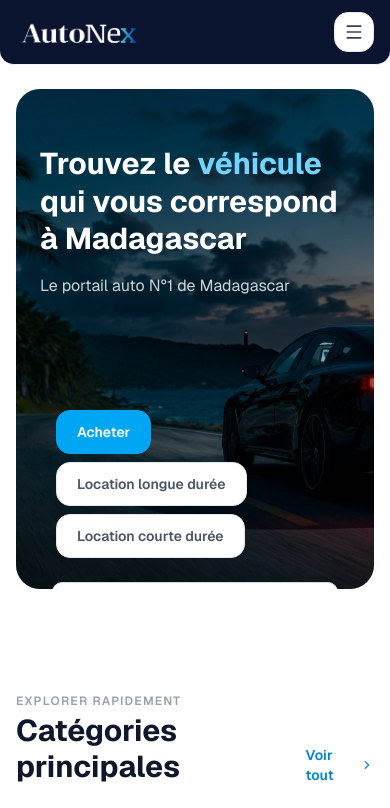
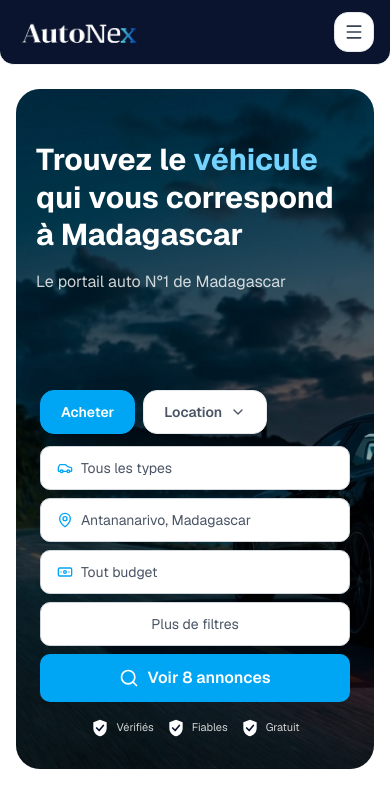
Before and after one commit to HariJess/autonex-model-website, a Next.js app: page / in a window 390 px wide. Shown: the top 808 px of the page. Built offline with nearby package versions, Linux system fonts and the light colour scheme.

Commit message:
update: heroSearch responsive

```diff
--- a/components/home/HeroSearch.tsx
+++ b/components/home/HeroSearch.tsx
@@ -1,36 +1,112 @@
 'use client'
 
+import { useState, useRef, useEffect } from "react"
 import { Search, MapPin, ChevronDown, Car, Banknote } from "lucide-react"
 
+const LOCATION_TABS = [
+  { label: "Location longue durée", value: "long" },
+  { label: "Location courte durée", value: "short" },
+]
+
 export function HeroSearch() {
+  const [activeTab, setActiveTab] = useState<"buy" | "long" | "short">("buy")
+  const [locationOpen, setLocationOpen] = useState(false)
+  const dropdownRef = useRef<HTMLDivElement>(null)
+
+  // Close dropdown on outside click
+  useEffect(() => {
+    function handleClick(e: MouseEvent) {
+      if (dropdownRef.current && !dropdownRef.current.contains(e.target as Node)) {
+        setLocationOpen(false)
+      }
+    }
+    document.addEventListener("mousedown", handleClick)
+    return () => document.removeEventListener("mousedown", handleClick)
+  }, [])
+
+  const activeLocationLabel =
+    activeTab === "long" ? "Location longue durée" : "Location courte durée"
+
   return (
-    // Supprimé mt-24 — le positionnement est géré par le parent
-    <div className="mt-28 z-10 relative w-full ">
-      {/* Transaction Tabs */}
-      <div className="flex justify-start gap-2 mb-3 flex-wrap mx-4">
+    <div className="mt-24 md:mt-28 z-10 relative w-full">
+
+      {/* ── Transaction Tabs ── */}
+      <div className="flex items-center gap-2 mb-3 flex-wrap mx-1">
+
+        {/* "Acheter" — always visible */}
         <button
           type="button"
-          className="px-5 py-2.5 rounded-xl font-semibold text-sm transition-all min-h-11 border bg-sky-500 text-white border-sky-500 shadow-lg"
+          onClick={() => setActiveTab("buy")}
+          className={`px-5 py-2.5 rounded-xl font-semibold text-sm transition-all min-h-11 border ${
+            activeTab === "buy"
+              ? "bg-sky-500 text-white border-sky-500 shadow-lg"
+              : "bg-white text-gray-600 border-gray-200 hover:bg-gray-50"
+          }`}
         >
           Acheter
         </button>
+
+        {/* Desktop: two separate buttons */}
+        {LOCATION_TABS.map((tab) => (
+          <button
+            key={tab.value}
+            type="button"
+            onClick={() => setActiveTab(tab.value as "long" | "short")}
+            className={`hidden lg:block px-5 py-2.5 rounded-xl font-semibold text-sm transition-all min-h-11 border ${
+              activeTab === tab.value
+                ? "bg-sky-500 text-white border-sky-500 shadow-lg"
+                : "bg-white text-gray-600 border-gray-200 hover:bg-gray-50"
+            }`}
+          >
+            {tab.label}
+          </button>
+        ))}
+
+        {/* Mobile + Tablet: single dropdown button */}
+        <div ref={dropdownRef} className="relative lg:hidden">
           <button
             type="button"
-          className="px-5 py-2.5 rounded-xl font-semibold text-sm transition-all min-h-11 border bg-white text-gray-600 border-gray-200 hover:bg-gray-50"
+            onClick={() => setLocationOpen((o) => !o)}
+            className={`flex items-center gap-2 px-5 py-2.5 rounded-xl font-semibold text-sm transition-all min-h-11 border ${
+              activeTab !== "buy"
+                ? "bg-sky-500 text-white border-sky-500 shadow-lg"
+                : "bg-white text-gray-600 border-gray-200 hover:bg-gray-50"
+            }`}
           >
-          Location longue durée
+            {activeTab !== "buy" ? activeLocationLabel : "Location"}
+            <ChevronDown
+              className={`h-4 w-4 transition-transform ${locationOpen ? "rotate-180" : ""}`}
+            />
           </button>
+
+          {locationOpen && (
+            <div className="absolute top-full left-0 mt-1 w-52 bg-white border border-gray-200 rounded-xl shadow-xl z-50 overflow-hidden">
+              {LOCATION_TABS.map((tab) => (
                 <button
+                  key={tab.value}
                   type="button"
-          className="px-5 py-2.5 rounded-xl font-semibold text-sm transition-all min-h-11 border bg-white text-gray-600 border-gray-200 hover:bg-gray-50"
+                  onClick={() => {
+                    setActiveTab(tab.value as "long" | "short")
+                    setLocationOpen(false)
+                  }}
+                  className={`w-full text-left px-4 py-3 text-sm font-medium transition-colors ${
+                    activeTab === tab.value
+                      ? "bg-sky-50 text-sky-600"
+                      : "text-gray-700 hover:bg-gray-50"
+                  }`}
                 >
-          Location courte durée
+                  {tab.label}
                 </button>
+              ))}
+            </div>
+          )}
+        </div>
       </div>
 
-      {/* Search Filter Card */}
-      <div className="p-3 md:p-4 relative z-10 ">
-        {/* Desktop */}
+      {/* ── Search Filter Card ── */}
+      <div className="px-1 relative z-10">
+
+        {/* ── Desktop (lg+): single row ── */}
         <div className="hidden lg:flex items-center gap-0 bg-gray-50 rounded-xl border border-gray-200 overflow-hidden">
           <div className="flex-1 border-r border-gray-200 px-4 py-3">
             <label className="text-[10px] uppercase tracking-wider text-gray-500 font-medium mb-1 block text-left">
@@ -68,24 +144,76 @@ export function HeroSearch() {
           <div className="px-6">
             <button
               type="button"
-              className="hidden lg:flex my-2 px-4 w-full bg-sky-500 hover:bg-sky-600 text-white border-0 font-semibold gap-2 h-12 rounded-xl items-center justify-center transition-colors"
+              className="flex my-2 px-4 w-full bg-sky-500 hover:bg-sky-600 text-white border-0 font-semibold gap-2 h-12 rounded-xl items-center justify-center transition-colors"
             >
               <Search className="h-5 w-5" />
-              Voir 8 annonce
+              Voir 8 annonces
             </button>
+          </div>
+        </div>
+
+        {/* Recherche avancée — desktop only */}
+        <button
+          type="button"
+          className="hidden lg:flex mt-2 w-full items-center justify-center gap-2 px-3 py-2 text-sm bg-white/20 text-white hover:bg-white/30 cursor-pointer rounded-lg transition-colors"
+        >
+          <span>Recherche avancée</span>
+          <ChevronDown className="h-4 w-4" />
+        </button>
+
+        {/* ── Tablet (sm–lg): 3 filters in a row + button below ── */}
+        <div className="hidden sm:flex lg:hidden flex-col gap-2">
+          <div className="flex items-stretch gap-0 bg-gray-50 rounded-xl border border-gray-200 overflow-hidden">
+            <div className="flex-1 border-r border-gray-200 px-3 py-3 cursor-pointer hover:bg-gray-100 transition-colors">
+              <label className="text-[10px] uppercase tracking-wider text-gray-500 font-medium mb-1 block">
+                Type
+              </label>
+              <div className="flex items-center gap-1.5">
+                <Car className="h-4 w-4 text-sky-500 shrink-0" />
+                <span className="text-sm text-gray-700 truncate">All Types</span>
+              </div>
+            </div>
+
+            <div className="flex-1 border-r border-gray-200 px-3 py-3 cursor-pointer hover:bg-gray-100 transition-colors">
+              <label className="text-[10px] uppercase tracking-wider text-gray-500 font-medium mb-1 block">
+                Lieu
+              </label>
+              <div className="flex items-center gap-1.5">
+                <MapPin className="h-4 w-4 text-sky-500 shrink-0" />
+                <span className="text-sm text-gray-400 truncate">Antananarivo</span>
+              </div>
+            </div>
+
+            <div className="flex-1 px-3 py-3 cursor-pointer hover:bg-gray-100 transition-colors">
+              <label className="text-[10px] uppercase tracking-wider text-gray-500 font-medium mb-1 block">
+                Prix
+              </label>
+              <div className="flex items-center gap-1.5">
+                <Banknote className="h-4 w-4 text-sky-500 shrink-0" />
+                <span className="text-sm text-gray-400 truncate">Tout budget</span>
+              </div>
             </div>
           </div>
 
           <button
             type="button"
-          className="hidden lg:flex mt-2 w-full items-center justify-center gap-2 px-3 py-2 text-sm bg-gray-50 text-slate-900 hover:opacity-75 cursor-pointer rounded-lg transition-colors"
+            className="w-full bg-sky-500 hover:bg-sky-600 text-white font-semibold gap-2 h-12 rounded-xl flex items-center justify-center transition-colors"
+          >
+            <Search className="h-5 w-5" />
+            Voir 8 annonces
+          </button>
+
+          <button
+            type="button"
+            className="w-full flex items-center justify-center gap-2 px-3 py-2 text-sm bg-white/20 text-white hover:bg-white/30 cursor-pointer rounded-lg transition-colors"
           >
             <span>Recherche avancée</span>
             <ChevronDown className="h-4 w-4" />
           </button>
+        </div>
 
-        {/* Mobile */}
-        <div className="lg:hidden space-y-2.5">
+        {/* ── Mobile (< sm): vertical stack ── */}
+        <div className="sm:hidden space-y-2">
           <button
             type="button"
             className="w-full justify-start text-sm gap-2 min-h-11 px-4 py-2 border border-gray-300 rounded-lg bg-white hover:bg-gray-50 flex items-center text-gray-600"
@@ -122,13 +250,13 @@ export function HeroSearch() {
             className="w-full bg-sky-500 hover:bg-sky-600 text-white border-0 font-semibold gap-2 h-12 min-h-12 rounded-lg flex items-center justify-center transition-colors"
           >
             <Search className="h-5 w-5" />
-            Voir 8 annonce
+            Voir 8 annonces
           </button>
         </div>
       </div>
 
-      {/* Trust signals */}
-      <div className="flex flex-nowrap items-center justify-center gap-x-3 md:gap-x-8 text-white/80 text-[11px] md:text-sm px-2">
+      {/* ── Trust signals ── */}
+      <div className="flex flex-nowrap items-center justify-center gap-x-3 md:gap-x-8 text-white/80 text-[11px] md:text-sm px-2 mt-4">
         {[
           { short: "Vérifiés", long: "Annonces vérifiées" },
           { short: "Fiables", long: "Vendeurs fiables" },
--- a/components/home/HeroSection.tsx
+++ b/components/home/HeroSection.tsx
@@ -5,9 +5,8 @@ import { HeroSearch } from './HeroSearch'
 export default function HeroSection() {
   return (
     <div className="relative max-w-7xl mx-auto px-4 sm:px-6 mt-6 pb-16">
-
-      {/* Image de fond — overflow-hidden uniquement sur la card image */}
-      <div className="relative h-[500px] sm:h-[560px] lg:h-[700px] bg-cover bg-center overflow-hidden rounded-3xl">
+      {/* Image de fond */}
+      <div className="relative h-[680px] sm:h-[700px] lg:h-[700px] bg-cover bg-center overflow-hidden rounded-3xl">
         {/* Background Image */}
         <div
           className="absolute inset-0"
@@ -20,8 +19,8 @@ export default function HeroSection() {
           <div className="absolute inset-0 bg-black/35" />
         </div>
 
-        {/* Contenu texte uniquement */}
-        <div className="relative h-full flex flex-col justify-start p-6 sm:p-10 lg:p-14">
+        {/* Contenu texte + search */}
+        <div className="relative h-full flex flex-col justify-start p-5 sm:p-10 lg:p-14">
           <div className="mt-8 sm:mt-12">
             <h1 className="text-3xl sm:text-4xl lg:text-5xl font-bold text-white leading-tight">
               Trouvez le <span className="text-sky-300">véhicule</span>
@@ -39,11 +38,6 @@ export default function HeroSection() {
           <HeroSearch />
         </div>
       </div>
-
-      {/* HeroSearch — en dehors du overflow-hidden, chevauche le bas de la card */}
-      {/* <div className="relative -mt-16 sm:-mt-40 z-10 px-2 sm:px-4 lg:px-0 mx-0 md:mx-4 lg:mx-12 bg-white rounded-2xl shadow-2xl border border-gray-100 py-4">
-        <HeroSearch />
-      </div> */}
     </div>
   )
 }
```
Lines whose indentation alone changed are shown as unchanged.
